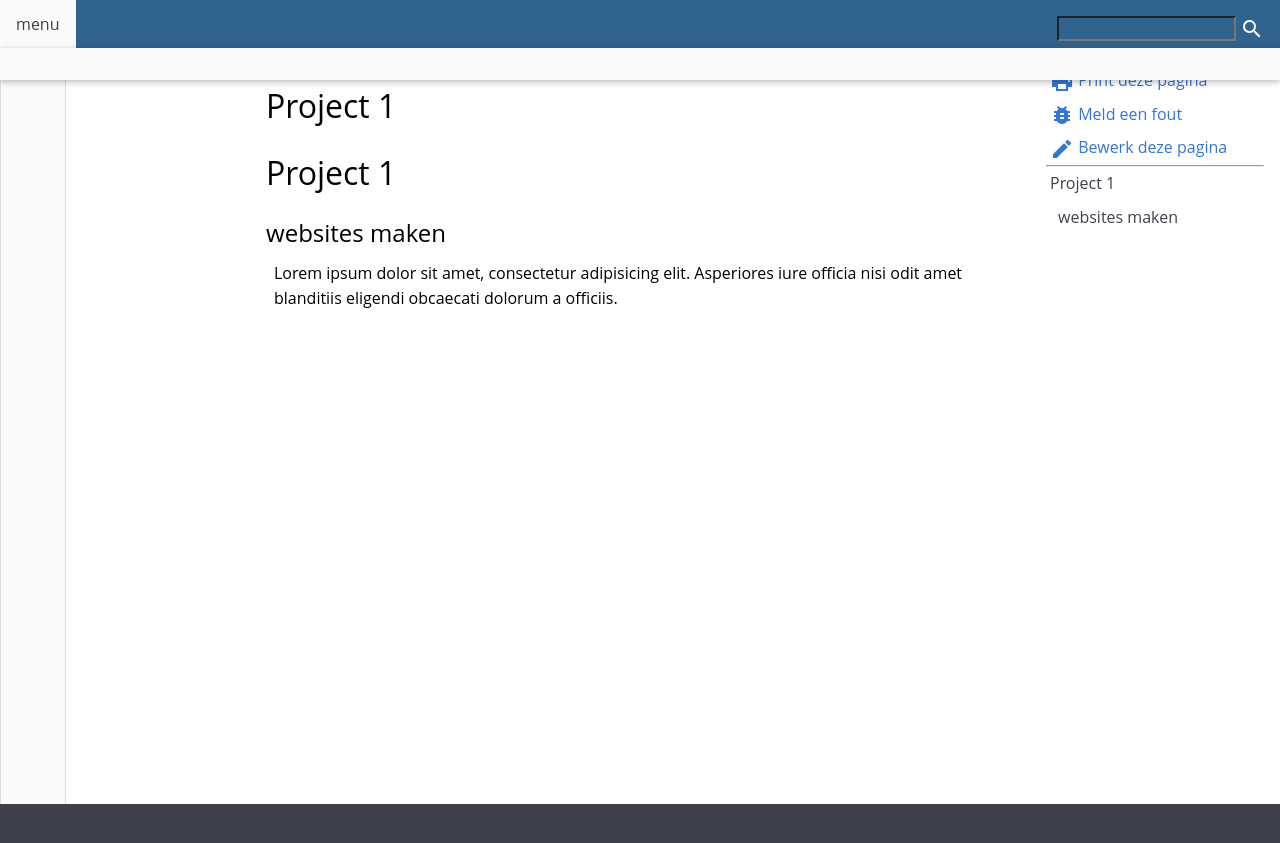
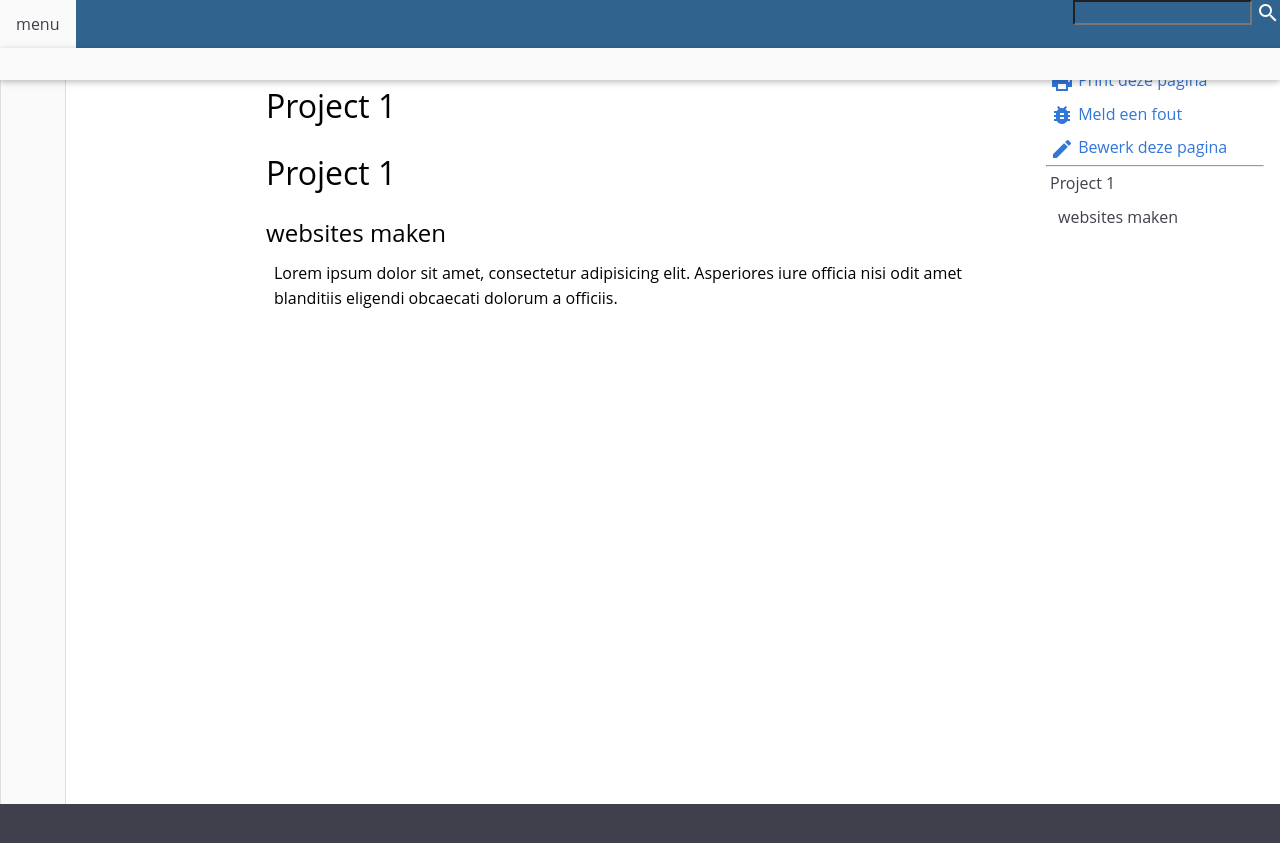
Before and after one commit to Pius-X-Antwerpen/digitale-leraar, a Jekyll site: the page built from index.md, in a window 1280 px wide. Shown: the top 843 px of the page. Built offline with Jekyll 4.4.1, drawn with Linux system fonts in a browser that asks for light colours; our own code applies the rules of GitHub Pages for plain Markdown files.

Commit message:
searchbar styling

```diff
--- a/_layouts/default.html
+++ b/_layouts/default.html
@@ -23,7 +23,7 @@
                             {% include mainNavigation.html %}
                         </div>
                     </span>
-                    <span data-state="right-aligned" class="button">
+                    <span data-state="right-aligned" class="search">
                         <input type="text">
                         <a href="#" class="color-light bg-hover-light color-hover-dark | material-icons">search</a>
                     </span>
--- a/_sass/components.scss
+++ b/_sass/components.scss
@@ -80,6 +80,31 @@ footer {
     line-height: 1;
 }
 
+#topNav .search {
+    display: block;
+    float: left;
+    height: 3rem;
+    cursor: pointer;
+    line-height: 1;
+}
+
+#topnav .search a {
+    height: 100%;
+    padding: 12px;
+    padding-left: 4px;
+}
+
+#topnav .search input[type="text"] {
+    border: 1px solid var(--light);
+    border-radius: 50px;
+}
+
+#topnav .search input[type="text"]:focus {
+    outline: 1px solid var(--light);
+    border-radius: 50px;
+    width: 300px;
+}
+
 #topNav .dropdown .dropdownWindow {
     display: none;
     position: absolute;
--- a/_sass/exceptions.scss
+++ b/_sass/exceptions.scss
@@ -2,6 +2,7 @@
     special cases
 */
 
-#topNav .button[data-state="right-aligned"] {
+#topNav .button[data-state="right-aligned"],
+#topNav .search[data-state="right-aligned"] {
     float: right;
 }
```
